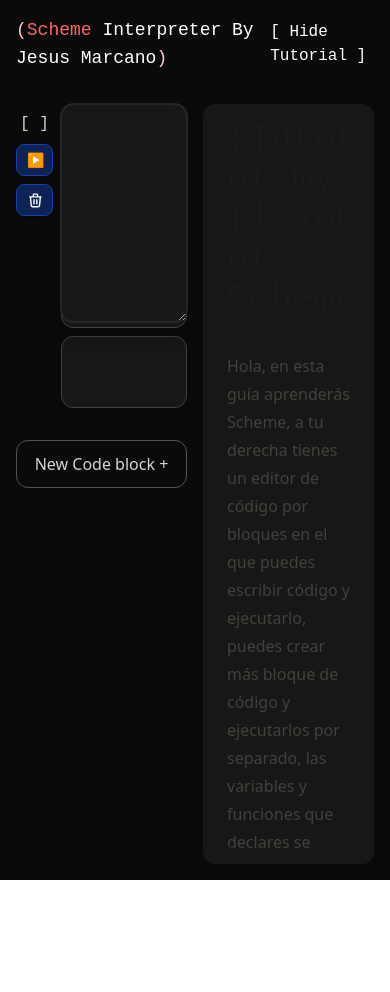
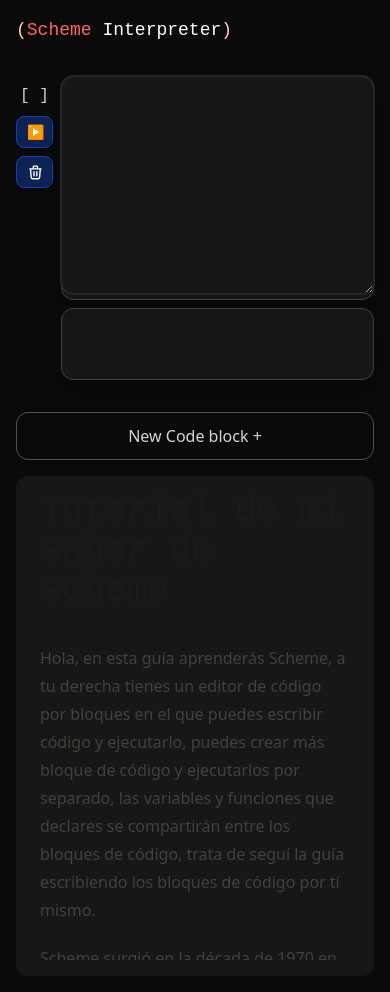
Before and after one commit to jsusm/scheme-intepreter, a React (Vite) app: page / in a window 390 px wide. Before the commit the page ends 880 px from the top, so only its background shows below. Built offline with nearby package versions, Linux system fonts and the light colour scheme.

Commit message:
Mobile support

```diff
--- a/src/components/Demo.tsx
+++ b/src/components/Demo.tsx
@@ -9,7 +9,7 @@ import { hightlightCode } from "../lib/hightlightCode";
 import { NotebookEditor } from "./NotebookEditor";
 
 const content = `
-# (Tutorial of my flavour of Scheme)
+# Tutorial de mi sabor de scheme
 
 Hola, en esta guía aprenderás Scheme, a tu derecha tienes un editor de código por bloques en el que puedes
 escribir código y ejecutarlo, puedes crear más bloque de código y ejecutarlos por separado, las variables y
@@ -28,7 +28,7 @@ Scheme es un lenguaje minimalista, familia del lenguaje Lisp, que con pocas
 reglas para formar expresiones soporta varios paradigmas de programación que
 usamos hoy en día.
 
-## (Tipos de datos)
+## Tipos de datos
 
 Para crear programas necesitamos representar la información de alguna forma, esta
 implementación de Scheme soporta
@@ -487,17 +487,13 @@ export function Demo() {
 			<div className=" max-w-[1200px] mx-auto flex justify-between items-center">
 				<h1 className="text-lg font-medium font-mono">
 					<span className="text-red-200">(</span>
-					<span className="text-red-400">Scheme</span> Interpreter By Jesus
-					Marcano<span className="text-red-200">)</span>
+					<span className="text-red-400">Scheme</span> Interpreter<span className="text-red-200">)</span>
 				</h1>
-				<div>
-					<p className="font-mono font-medium">[ Hide Tutorial ]</p>
-				</div>
 			</div>
-			<div className="grid grid-cols-2 justify-center gap-4 max-w-[1200px] mx-auto">
+			<div className="grid grid-cols-1 sm:grid-cols-2 justify-center gap-4 max-w-[1200px] mx-auto">
 				<NotebookEditor />
-				<div className="sticky top-4 h-min">
-					<ScrollArea.Root className="bg-neutral-900 rounded-xl px-6 py-4 text-neutral-200 space-y-8 h-[90dvh]">
+				<div className="sm:sticky top-4 h-min">
+					<ScrollArea.Root className="bg-neutral-900 rounded-xl px-6 py-4 text-neutral-200 space-y-8 h-[500px] sm:h-[90dvh]">
 						<ScrollArea.Viewport className="h-full overscroll-contain rounded-md">
 							<div
 								className="mx-auto prose prose-stone dark:prose-invert prose-headings:font-mono prose-h1:font-medium"
```
Also changed, not shown: package.json (+13 -13 lines).
